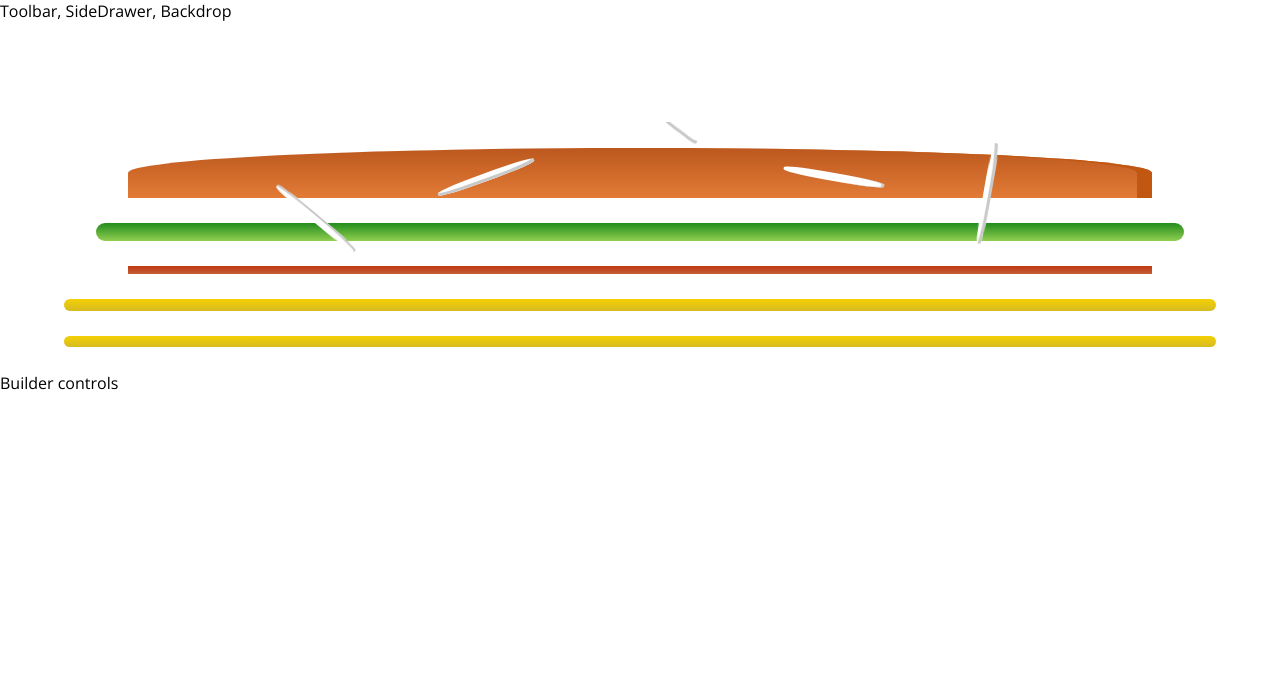
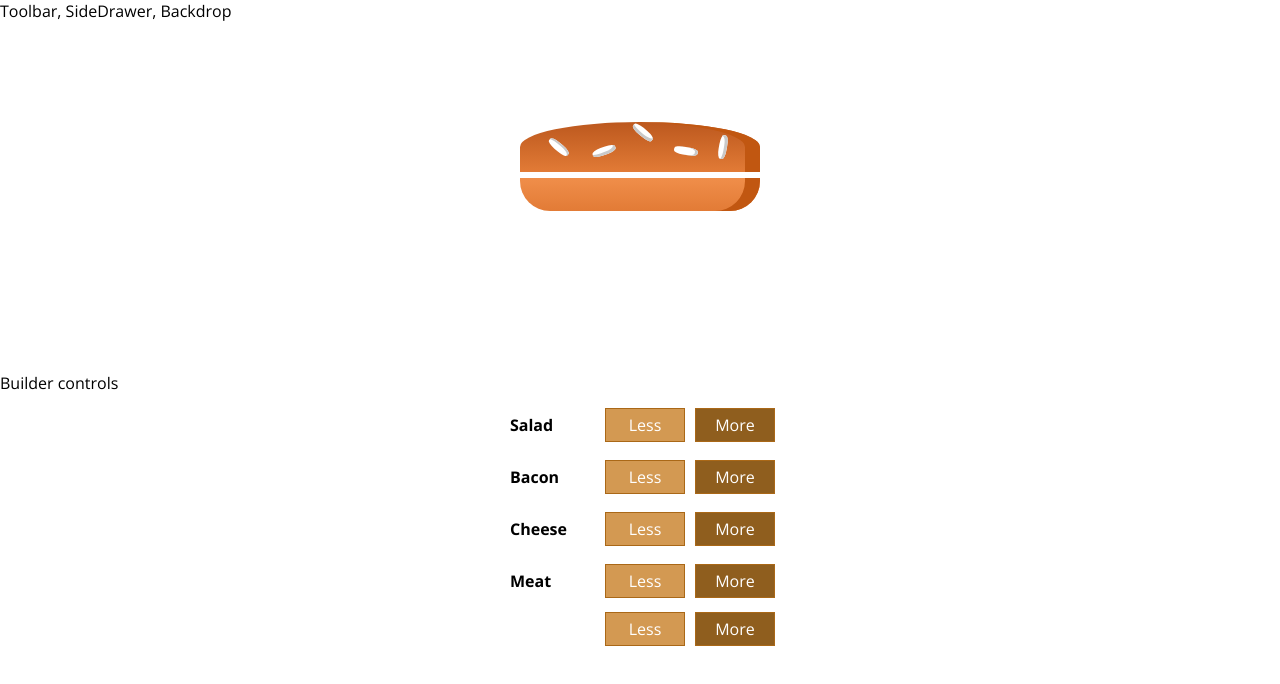
Before and after one commit to maciaszekkarola/burgerRR, a React app: page / in a window 1280 px wide. Shown: the top 684 px of the page. Built offline with nearby package versions, Linux system fonts and the light colour scheme.

Commit message:
add Build Controls and add handler

```diff
--- /dev/null
+++ b/src/components/Burger/BuildControls/BuildControl/BuildControl.css
@@ -0,0 +1,56 @@
+.BuildControl {
+    display: flex;
+    justify-content: space-between;
+    align-items: center;
+    margin: 5px 0;
+}
+
+.BuildControl button {
+    display: block;
+    font: inherit;
+    padding: 5px;
+    margin: 0 5px;
+    width: 80px;
+    border: 1px solid #AA6817;
+    cursor: pointer;
+    outline: none;
+}
+
+.BuildControl button:disabled {
+    background-color: #AC9980;
+    border: 1px solid #7E7365;
+    color: #ccc;
+    cursor: default;
+}
+
+.BuildControl button:hover:disabled {
+    background-color: #AC9980;
+    color: #ccc;
+    cursor: not-allowed;
+}
+
+.Label {
+    padding: 10px;
+    font-weight: bold;
+    width: 80px;
+}
+
+.BuildControl .Less {
+    background-color: #D39952;
+    color: white;
+}
+
+.BuildControl .More {
+    background-color: #8F5E1E;
+    color: white;
+}
+
+.BuildControl .Less:hover, .BuildControl .Less:active {
+    background-color: #DAA972;
+    color: white;
+}
+
+.BuildControl .More:hover,.BuildControl .More:active {
+    background-color: #99703F;
+    color: white;
+}
--- /dev/null
+++ b/src/components/Burger/BuildControls/BuildControl/BuildControl.js
@@ -0,0 +1,13 @@
+import React from 'react';
+import classes from './BuildControl.css';
+
+const buildControl = (props) => (
+    <div className={classes.BuildControl}>
+        <div className={classes.Label}>{props.label}</div>
+        <button className={classes.Less}>Less</button>
+        <button onClick={props.added} className={classes.More}>More</button>
+    </div>
+
+);
+
+export default buildControl
--- /dev/null
+++ b/src/components/Burger/BuildControls/BuildControls.css
@@ -0,0 +1,112 @@
+.BuildControl {
+    display: flex;
+    justify-content: space-between;
+    align-items: center;
+    margin: 5px 0;
+    flex-direction: column;
+}
+
+.BuildControl button {
+    display: block;
+    font: inherit;
+    padding: 5px;
+    margin: 0 5px;
+    width: 80px;
+    border: 1px solid #AA6817;
+    cursor: pointer;
+    outline: none;
+}
+
+.BuildControl button:disabled {
+    background-color: #AC9980;
+    border: 1px solid #7E7365;
+    color: #ccc;
+    cursor: default;
+}.BuildControl {
+    display: flex;
+    justify-content: space-between;
+    align-items: center;
+    margin: 5px 0;
+}
+
+.BuildControl button {
+    display: block;
+    font: inherit;
+    padding: 5px;
+    margin: 0 5px;
+    width: 80px;
+    border: 1px solid #AA6817;
+    cursor: pointer;
+    outline: none;
+}
+
+.BuildControl button:disabled {
+    background-color: #AC9980;
+    border: 1px solid #7E7365;
+    color: #ccc;
+    cursor: default;
+}
+
+.BuildControl button:hover:disabled {
+    background-color: #AC9980;
+    color: #ccc;
+    cursor: not-allowed;
+}
+
+.Label {
+    padding: 10px;
+    font-weight: bold;
+    width: 80px;
+}
+
+.BuildControl .Less {
+    background-color: #D39952;
+    color: white;
+}
+
+.BuildControl .More {
+    background-color: #8F5E1E;
+    color: white;
+}
+
+.BuildControl .Less:hover, .BuildControl .Less:active {
+    background-color: #DAA972;
+    color: white;
+}
+
+.BuildControl .More:hover,.BuildControl .More:active {
+    background-color: #99703F;
+    color: white;
+}
+
+.BuildControl button:hover:disabled {
+    background-color: #AC9980;
+    color: #ccc;
+    cursor: not-allowed;
+}
+
+.Label {
+    padding: 10px;
+    font-weight: bold;
+    width: 80px;
+}
+
+.BuildControl .Less {
+    background-color: #D39952;
+    color: white;
+}
+
+.BuildControl .More {
+    background-color: #8F5E1E;
+    color: white;
+}
+
+.BuildControl .Less:hover, .BuildControl .Less:active {
+    background-color: #DAA972;
+    color: white;
+}
+
+.BuildControl .More:hover,.BuildControl .More:active {
+    background-color: #99703F;
+    color: white;
+}
--- /dev/null
+++ b/src/components/Burger/BuildControls/BuildControls.js
@@ -0,0 +1,28 @@
+import React from 'react';
+import classes from './BuildControls.css';
+import BuildControl from "./BuildControl/BuildControl";
+
+const controls = [
+    { label: 'Salad', type: 'salad'},
+    { label: 'Bacon', type: 'bacon'},
+    { label: 'Cheese', type: 'cheese'},
+    { label: 'Meat', type: 'meat'},
+];
+
+const buildControls = (props) => (
+    <div className={classes.BuildControl}>
+        {
+            controls.map( (ing) => {
+                return <BuildControl
+                    added={() => props.ingredientAdded(ing.type)}
+                    key={ing.label}
+                    label={ing.label}/>
+            })
+        }
+        <BuildControl />
+
+    </div>
+
+);
+
+export default buildControls;
--- a/src/components/Burger/Burger.css
+++ b/src/components/Burger/Burger.css
@@ -1,8 +1,7 @@
 .Burger {
-    width: 100%;
-    margin: auto;
+    width: 300px;
+    margin: 0 auto;
     height: 250px;
-    overflow: scroll;
     text-align: center;
     font-weight: bold;
     font-size: 1.2rem;
--- a/src/containers/BurgerBuilder/BurgerBuilder.js
+++ b/src/containers/BurgerBuilder/BurgerBuilder.js
@@ -1,22 +1,47 @@
 import React, {Component} from 'react';
 import Aux from '../../hoc/Aux';
 import Burger from '../../components/Burger/Burger';
+import BuildControls from "../../components/Burger/BuildControls/BuildControls";
+
+const INGREDIENT_PRICES = {
+    salad: 0.5,
+    cheese: 0.7,
+    bacon: 1.2,
+    meat: 1.4
+};
 
 class BurgerBuilder extends Component {
     state = {
-        igredients: {
-            salad: 1,
-            bacon: 1,
-            cheese: 2,
-            meat: 2
-        }
+        ingredients: {
+            salad: 0,
+            bacon: 0,
+            cheese: 0,
+            meat: 0
+        },
+        totalPrice: 4
+    };
+
+    addIngredientHandler = (type) => {
+        const updatedIngredients = {
+            ...this.state.ingredients
+        };
+        const newPrice = this.state.totalPrice + INGREDIENT_PRICES[type];
+        updatedIngredients[type] = this.state.ingredients[type] + 1;
+
+        this.setState({totalPrice: newPrice, ingredients: updatedIngredients});
+    };
+
+    removeIngreddientHandler = (props) => {
+
     };
 
     render() {
         return (
             <Aux>
-                <Burger ingredients={this.state.igredients}/>
+                <Burger ingredients={this.state.ingredients}/>
                 <div>Builder controls</div>
+                <BuildControls
+                ingredientAdded={this.addIngredientHandler}/>
             </Aux>
         )
     }
```
